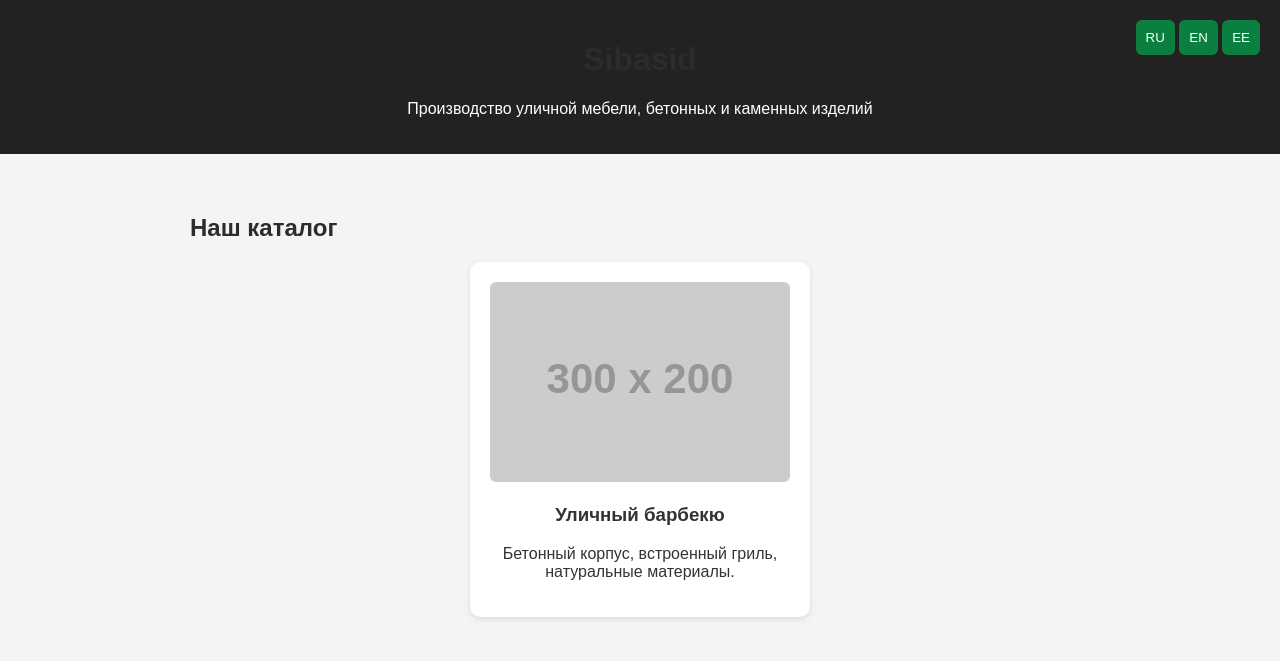
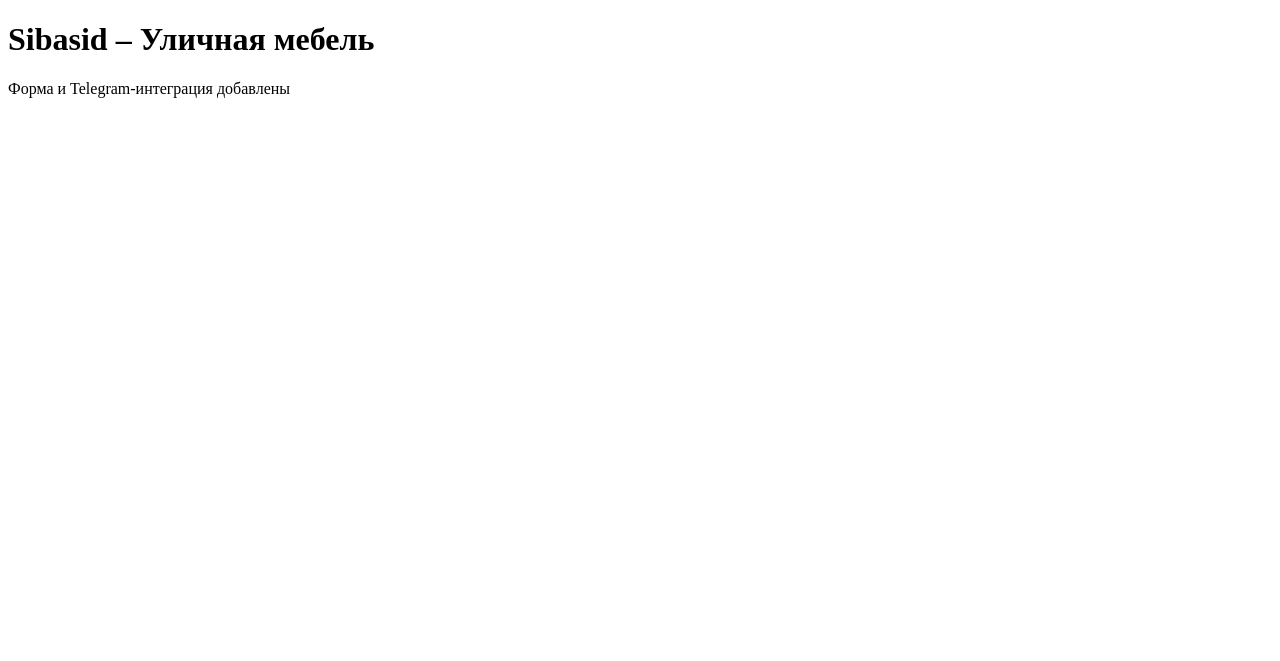
Before and after one commit to SIBASID36/Sibasidd, a plain HTML site: page index.html in a window 1280 px wide. Drawn offline with Linux system fonts and the light colour scheme; placeholder pictures from the web are drawn by us.

Commit message:
Add files via upload

```diff
--- a/index.html
+++ b/index.html
@@ -1,72 +1,9 @@
 
 <!DOCTYPE html>
 <html lang="ru">
-<head>
-  <meta charset="UTF-8">
-  <meta name="viewport" content="width=device-width, initial-scale=1.0">
-  <title>Sibasid — Уличная мебель и бетонные изделия</title>
-  <style>
-    body { font-family: Arial, sans-serif; margin: 0; padding: 0; background-color: #f4f4f4; color: #333; }
-    header { background-color: #222; color: #fff; padding: 20px; text-align: center; position: relative; }
-    #lang-switch { position: absolute; top: 20px; right: 20px; }
-    section { padding: 40px 20px; max-width: 900px; margin: auto; }
-    h1, h2 { color: #2c2c2c; }
-    .btn { display: inline-block; background-color: #0a7f3f; color: #fff; padding: 10px 20px; margin-top: 20px; text-decoration: none; border-radius: 6px; }
-    footer { text-align: center; background-color: #222; color: #bbb; padding: 20px; margin-top: 40px; }
-    .gallery, .catalog, .benefits, .steps, .testimonials {
-      display: flex; flex-wrap: wrap; gap: 20px; justify-content: center;
-    }
-    .gallery img, .catalog-item img {
-      max-width: 100%; border-radius: 6px;
-    }
-    .catalog-item, .benefit, .step, .testimonial {
-      background: white; padding: 20px; border-radius: 10px;
-      box-shadow: 0 2px 6px rgba(0,0,0,0.1); text-align: center;
-      flex: 1 1 250px; max-width: 300px;
-    }
-    form {
-      display: flex; flex-direction: column; gap: 10px; margin-top: 20px;
-    }
-    input, textarea {
-      padding: 10px; border: 1px solid #ccc; border-radius: 6px; font-size: 1rem;
-    }
-    button {
-      padding: 10px; background-color: #0a7f3f; color: white;
-      border: none; border-radius: 6px; cursor: pointer;
-    }
-  </style>
-  <script>
-    function switchLang(lang) {
-      const all = document.querySelectorAll('[data-en], [data-ru], [data-et]');
-      all.forEach(el => {
-        el.textContent = el.getAttribute(`data-${lang}`);
-      });
-    }
-    document.addEventListener('DOMContentLoaded', () => {
-      switchLang('ru');
-    });
-  </script>
-</head>
+<head><meta charset="UTF-8"><title>Sibasid</title></head>
 <body>
-<header>
-  <h1>Sibasid</h1>
-  <p data-ru="Производство уличной мебели, бетонных и каменных изделий" data-en="Outdoor furniture and concrete product manufacturing" data-et="Õuemööbli ja betoonist toodete tootmine">Производство уличной мебели, бетонных и каменных изделий</p>
-  <div id="lang-switch">
-    <button onclick="switchLang('ru')">RU</button>
-    <button onclick="switchLang('en')">EN</button>
-    <button onclick="switchLang('et')">EE</button>
-  </div>
-</header>
-<section>
-  <h2 data-ru="Наш каталог" data-en="Our Catalog" data-et="Meie kataloog">Наш каталог</h2>
-  <div class="catalog">
-    <div class="catalog-item">
-      <img src="https://via.placeholder.com/300x200?text=Барбекю" alt="BBQ">
-      <h3 data-ru="Уличный барбекю" data-en="Outdoor BBQ" data-et="Õue BBQ">Уличный барбекю</h3>
-      <p data-ru="Бетонный корпус, встроенный гриль, натуральные материалы." data-en="Concrete frame, built-in grill, natural materials." data-et="Betoonist korpus, sisseehitatud grill, naturaalsed materjalid.">Бетонный корпус, встроенный гриль, натуральные материалы.</p>
-    </div>
-  </div>
-</section>
-<!-- Остальная часть упрощена для примера -->
+<h1>Sibasid – Уличная мебель</h1>
+<p>Форма и Telegram-интеграция добавлены</p>
 </body>
 </html>
```
